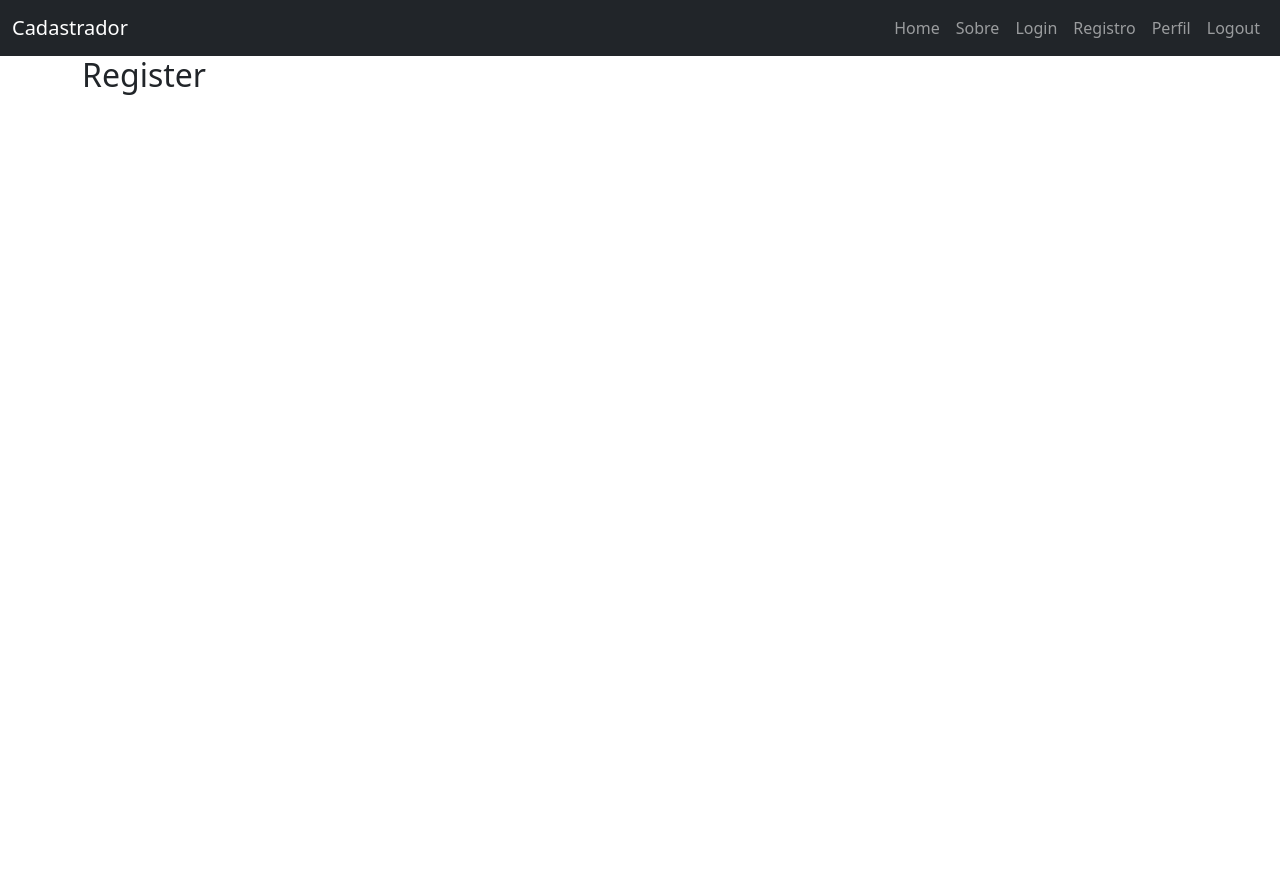
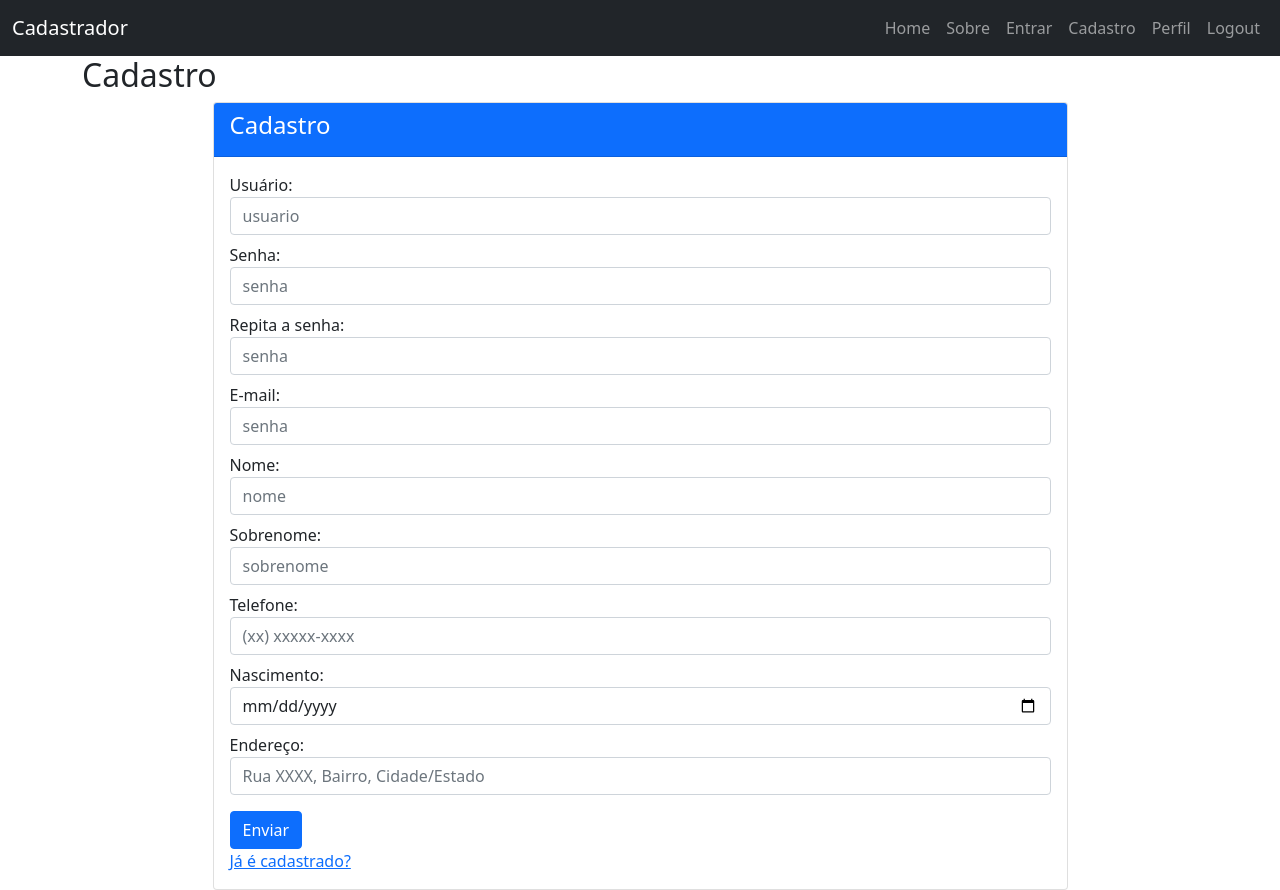
Before and after one commit to LionyxML/cadastrador_frontend, a Vue app: page /register in a window 1280 px wide. Before the commit the page ends 800 px from the top, so only its background shows below. Built offline with nearby package versions, Linux system fonts and the light colour scheme.

Commit message:
Conteúdo das views de Login e Cadastro.

```diff
--- a/src/components/Navbar.vue
+++ b/src/components/Navbar.vue
@@ -16,11 +16,11 @@
             </router-link>
           </li>
           <li class="nav-item">
-            <router-link to="/login" class="nav-link">Login
+            <router-link to="/login" class="nav-link">Entrar
             </router-link>
           </li>
           <li class="nav-item">
-            <router-link to="/register" class="nav-link">Registro
+            <router-link to="/register" class="nav-link">Cadastro
             </router-link>
           </li>
           <li class="nav-item">
--- a/src/views/Login.vue
+++ b/src/views/Login.vue
@@ -1,13 +1,56 @@
  <template lang="html">
    <div class="">
-     <h2>Login</h2>
+     <h2>Entrar</h2>
+     <div class="row">
+       <div class="card w-75 mx-auto p-0">
+         <div class="card-header text-white bg-primary">
+           <h4>Entrar</h4>
+         </div>
+         <div class="card-body">
+           <form>
+             <div class="form-group">
+               <label for="usuario">Usuário:</label>
+               <input
+                id="usuario"
+                type="text"
+                placeholder="usuario"
+                name="usuario"
+                v-model="usuario"
+                class="form-control"
+                >
+             </div>
+             <div class="form-group">
+               <label for="senha">Senha:</label>
+               <input
+                id="senha"
+                type="password"
+                placeholder="senha"
+                name="senha"
+                v-model="senha"
+                class="form-control"
+                >
+             </div>
+             <button class="btn btn-primary mt-2 ">Login</button>
+             <br>
+             <router-link to="/register" class="card-link">Ainda não se registrou?</router-link>
+           </form>
+         </div>
+       </div>
+     </div>
    </div>
  </template>
 
  <script>
  export default {
+   data() {
+     return {
+       usuario: "",
+       senha: ""
+     }
+   }
  }
  </script>
 
  <style lang="css" scoped>
+
  </style>
--- a/src/views/Register.vue
+++ b/src/views/Register.vue
@@ -1,11 +1,137 @@
 <template lang="html">
   <div class="">
-    <h2>Register</h2>
+    <h2>Cadastro</h2>
+    <div class="row">
+      <div class="card w-75 mx-auto p-0">
+        <div class="card-header text-white bg-primary">
+          <h4>Cadastro</h4>
+        </div>
+        <div class="card-body">
+          <form>
+            <div class="form-group">
+              <label for="usuario">Usuário:</label>
+              <input
+               id="usuario"
+               type="text"
+               placeholder="usuario"
+               name="usuario"
+               v-model="usuario"
+               class="form-control mb-2"
+               >
+            </div>
+            <div class="form-group">
+              <label for="senha">Senha:</label>
+              <input
+               id="senha"
+               type="password"
+               placeholder="senha"
+               name="senha"
+               v-model="senha"
+               class="form-control mb-2"
+               >
+            </div>
+            <div class="form-group">
+              <label for="senhaRepetida">Repita a senha:</label>
+              <input
+               id="senhaRepetida"
+               type="password"
+               placeholder="senha"
+               name="senhaRepetida"
+               v-model="senhaRepetida"
+               class="form-control mb-2"
+               >
+            </div>
+            <div class="form-group">
+              <label for="email">E-mail:</label>
+              <input
+               id="email"
+               type="email"
+               placeholder="senha"
+               name="email"
+               v-model="email"
+               class="form-control mb-2"
+               >
+            </div>
+            <div class="form-group">
+              <label for="nome">Nome:</label>
+              <input
+               id="nome"
+               type="text"
+               placeholder="nome"
+               name="nome"
+               v-model="nome"
+               class="form-control mb-2"
+               >
+            </div>
+            <div class="form-group">
+              <label for="sobrenome">Sobrenome:</label>
+              <input
+               id="sobrenome"
+               type="text"
+               placeholder="sobrenome"
+               name="sobrenome"
+               v-model="sobrenome"
+               class="form-control mb-2"
+               >
+            </div>
+            <div class="form-group">
+              <label for="telefone">Telefone:</label>
+              <input
+               id="telefone"
+               type="tel"
+               placeholder="(xx) xxxxx-xxxx"
+               name="telefone"
+               v-model="telefone"
+               class="form-control mb-2"
+               >
+            </div>
+            <div class="form-group">
+              <label for="nascimento">Nascimento:</label>
+              <input
+               id="nascimento"
+               type="date"
+               placeholder="DD/MM/AAAA"
+               name="nascimento"
+               v-model="nascimento"
+               class="form-control mb-2"
+               >
+            </div>
+            <div class="form-group">
+              <label for="nome">Endereço:</label>
+              <input
+               id="endereco"
+               type="text"
+               placeholder="Rua XXXX, Bairro, Cidade/Estado"
+               name="nome"
+               v-model="endereco"
+               class="form-control mb-2"
+               >
+            </div>
+            <button class="btn btn-primary mt-2 ">Enviar</button>
+            <br>
+            <router-link to="/login" class="card-link mt-2">Já é cadastrado?</router-link>
+          </form>
+        </div>
+      </div>
+    </div>
   </div>
 </template>
 
 <script>
 export default {
+  data() {
+    return {
+      nome: "",
+      sobrenome: "",
+      nascimento: "",
+      telefone: "",
+      endereco: "",
+      email: "",
+      usuario: "",
+      senha: "",
+      senhaRepetida: ""
+    };
+  }
 }
 </script>
 
```
